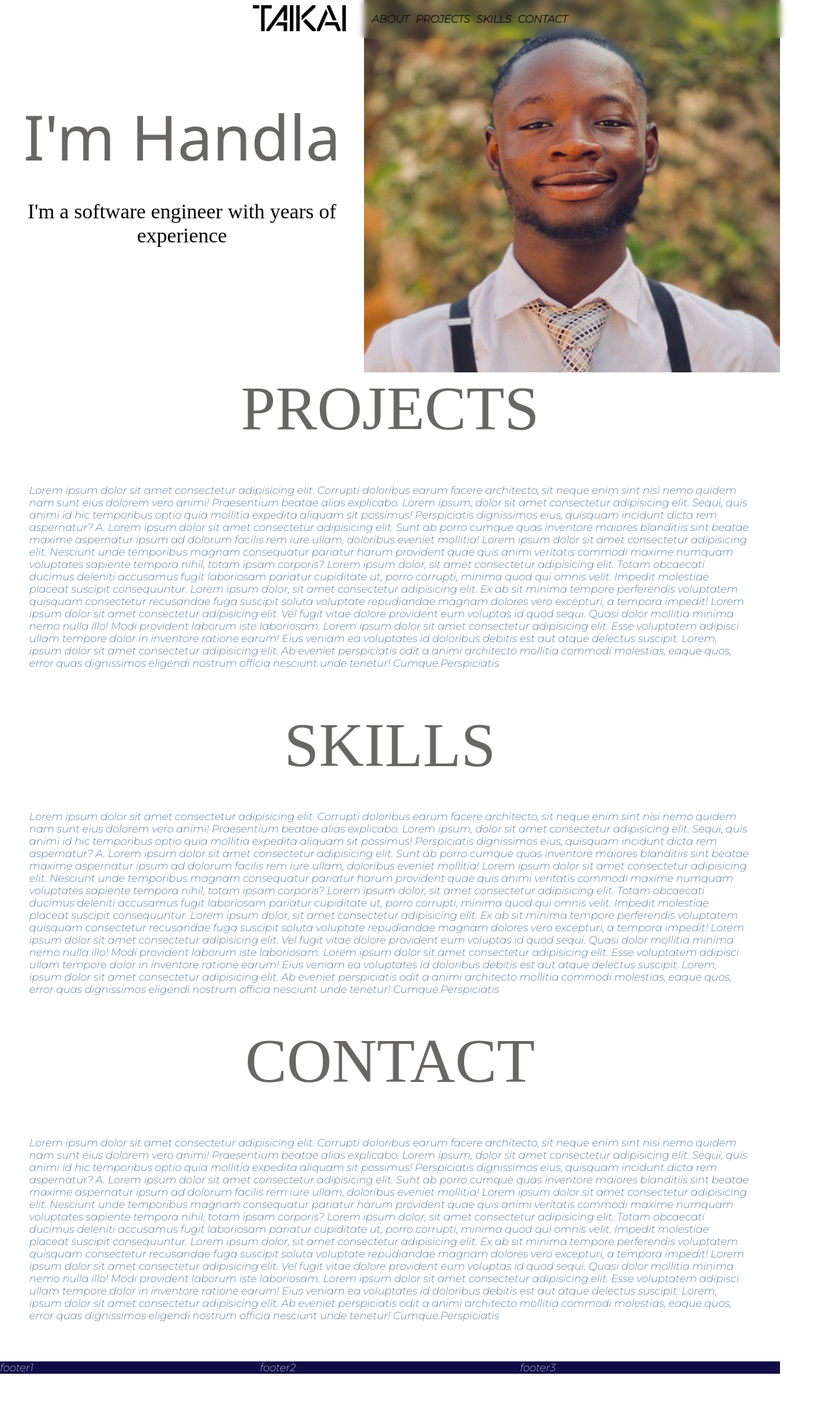
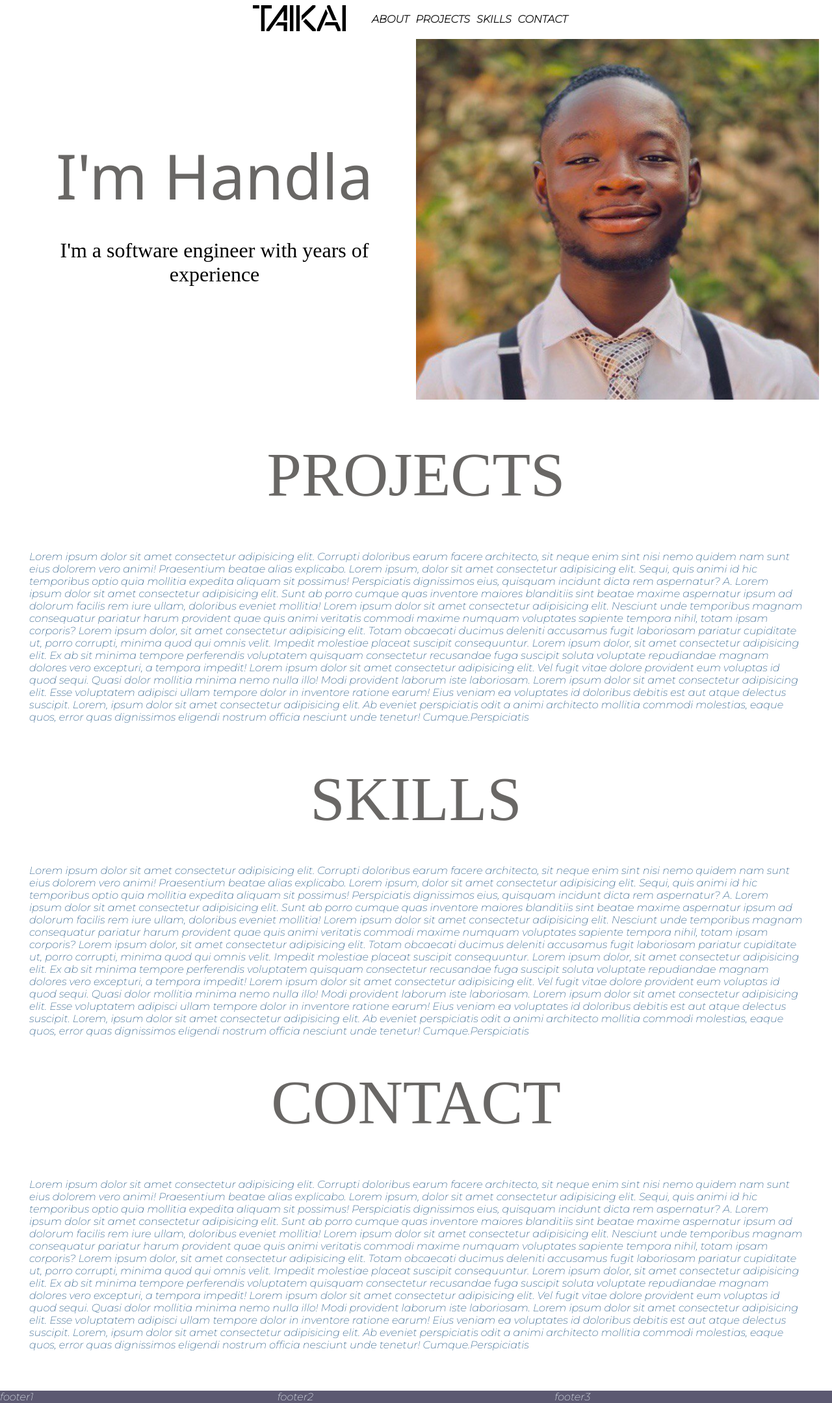
Before and after one commit to Phransis/Portfolio_Website, a React (Create React App) app: page / in a window 1280 px wide. Shown: the whole page at 65% size. Before the commit the page ends 2114 px from the top, so only its background shows below. Built offline with nearby package versions, Linux system fonts and the light colour scheme.

Commit message:
separated the navbar from the grid using padding

```diff
--- a/src/components/pages/Header.jsx
+++ b/src/components/pages/Header.jsx
@@ -7,7 +7,7 @@ function Header() {
       <div className="headerBar">
         <nav>
           <a href="/">
-            <img src={taikai1} alt="" className="image"></img>
+            <img src={taikai1} alt="" className="logo"></img>
           </a>
           <ul className="navbar-list">
             <a href="about">
--- a/src/index.css
+++ b/src/index.css
@@ -1,7 +1,7 @@
 @import url('https://fonts.googleapis.com/css2?family=Montserrat:ital,wght@1,200&display=swap');
 body {
   margin: 0;
-  max-width: 1200px; /* responsive UI*/
+  /* max-width: 1200px; responsive UI */
   font-family: 'Montserrat', sans-serif;
   -webkit-font-smoothing: antialiased;
   -moz-osx-font-smoothing: grayscale;
@@ -9,14 +9,20 @@ body {
 
 
 
-.image{
+.logo{
   height: 40px;
   /* padding: 10px; */
 
 }
 
 .image-con{
-
+  width: 100%;
+  height: auto;
+}
+@media(max-width: 600px){
+  .image-con{
+    max-width: 100%;
+  }
 }
 
 .headerBar ul li{
@@ -65,6 +71,7 @@ nav{
 }
 
 .intro-container{
+  padding: 60px 20px;
   text-align: center;
   display: grid;
   grid-template-columns: 1fr 1fr;
@@ -97,7 +104,7 @@ nav{
 }
 .footer{
   color: aliceblue;
-  background-color: rgb(18, 12, 71);
+  background-color: rgb(92, 89, 113);
   display: grid;
   grid-template-columns: 1fr 1fr 1fr;
   grid-template-rows: 1fr;
```
